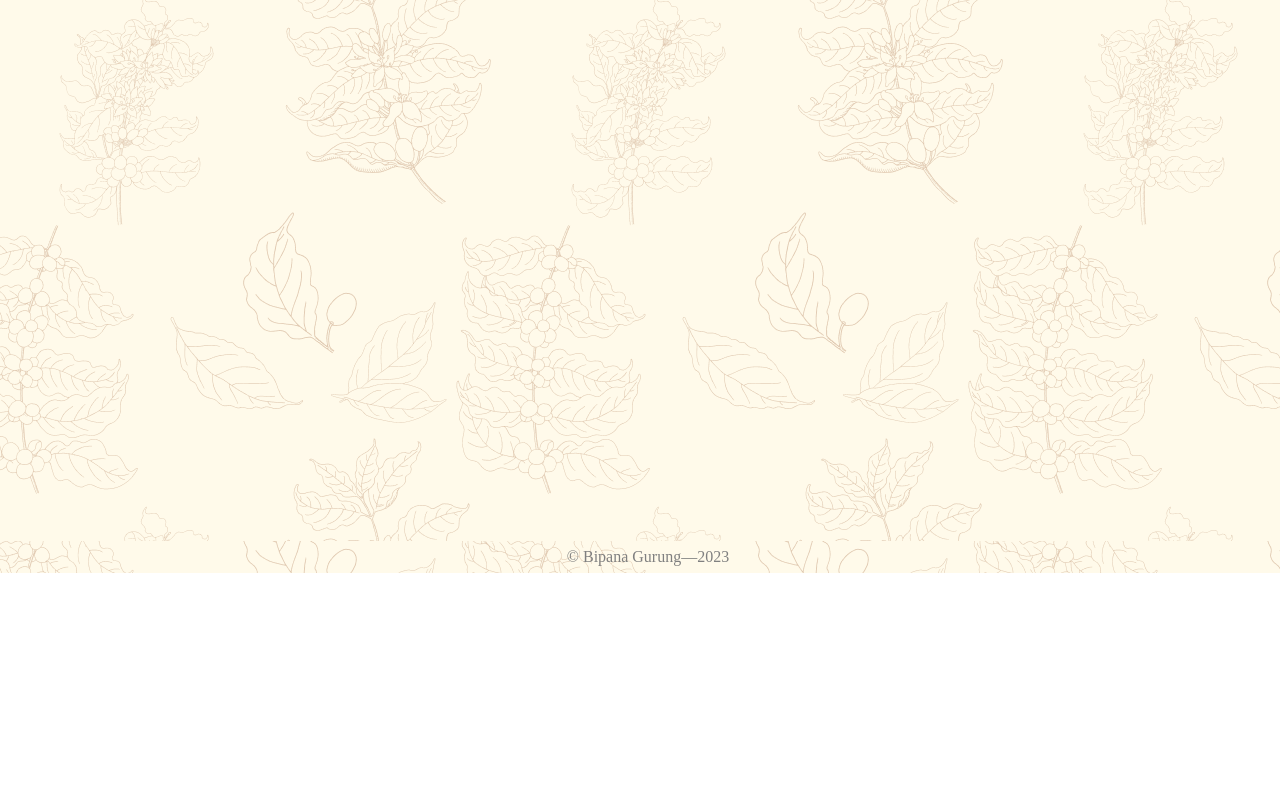
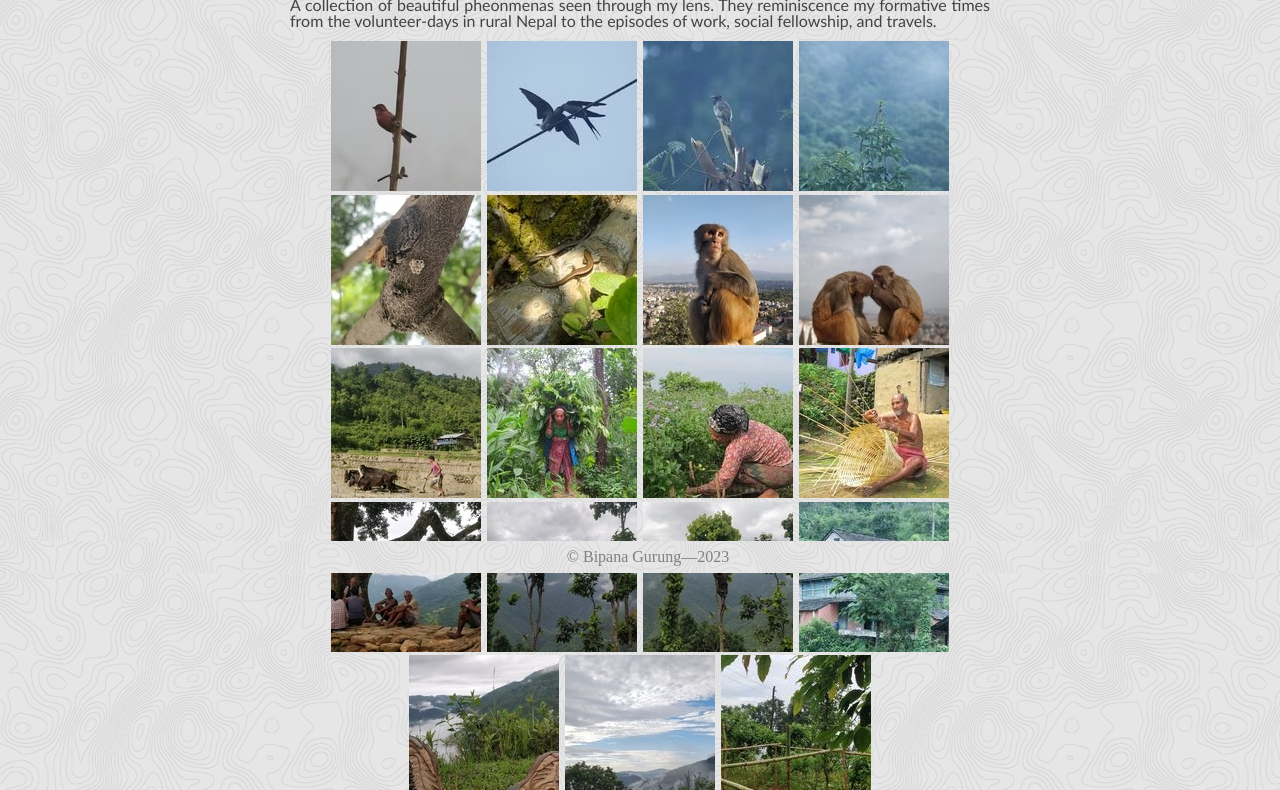
Before and after one commit to BijuAle/bg-website, an Eleventy site: page index.njk in a window 1280 px wide. Shown: the part 227-1017 px from the top of the page. Before the commit the page ends 800 px from the top, so only its background shows below. Built offline with nearby package versions, Linux system fonts and the light colour scheme; Eleventy itself is replaced by a stand-in of ours; files that its build step writes are made by us from their sources.

Commit message:
Add captions

```diff
--- a/_data/photography_photos.json
+++ b/_data/photography_photos.json
@@ -1,7 +1,43 @@
 [
   {
+    "url": "/images/photography/full/bird5.jpg",
+    "alt": "A lone Rosefinch pirched on a sapling.<br><br><small>Sinduli, Nepal | 2023 March</small>",
+    "thumb": "/images/photography/thumb/jpg/bird5.jpg",
+    "thumbAvif": "/images/photography/thumb/avif/bird5.avif",
+    "thumbSize": 150,
+    "width": 1600,
+    "height": 1391
+  },
+  {
+    "url": "/images/photography/full/3.jpg",
+    "alt": "A Swift couple making out on a twisted transmission cable.<br><br><small>Sinduli, Nepal | 2023 March</small>",
+    "thumb": "/images/photography/thumb/jpg/3.jpg",
+    "thumbAvif": "/images/photography/thumb/avif/3.avif",
+    "thumbSize": 150,
+    "width": 2048,
+    "height": 1366
+  },
+  {
+    "url": "/images/photography/full/1.jpg",
+    "alt": "Cuckoos perched on a tree stubs.<br><br><small>Sinduli, Nepal | 2023 March</small>",
+    "thumb": "/images/photography/thumb/jpg/1.jpg",
+    "thumbAvif": "/images/photography/thumb/avif/1.avif",
+    "thumbSize": 150,
+    "width": 2048,
+    "height": 1366
+  },
+  {
+    "url": "/images/photography/full/5.jpg",
+    "alt": "A Crimson Sunbird roosting high up on a mangoo tree.<br><br><small>Sinduli, Nepal | 2023 March</small>",
+    "thumb": "/images/photography/thumb/jpg/5.jpg",
+    "thumbAvif": "/images/photography/thumb/avif/5.avif",
+    "thumbSize": 150,
+    "width": 2048,
+    "height": 1366
+  },
+  {
     "url": "/images/photography/full/bark.jpg",
-    "alt": "bark",
+    "alt": "A clutch of moth eggs on a bark.<br><br><small>Sinduli, Nepal | 2023 March</small>",
     "thumb": "/images/photography/thumb/jpg/bark.jpg",
     "thumbAvif": "/images/photography/thumb/avif/bark.avif",
     "thumbSize": 150,
@@ -9,44 +45,17 @@
     "height": 4608
   },
   {
-    "url": "/images/photography/full/bird5.jpg",
-    "alt": "bird5",
-    "thumb": "/images/photography/thumb/jpg/bird5.jpg",
-    "thumbAvif": "/images/photography/thumb/avif/bird5.avif",
+    "url": "/images/photography/full/salamander.jpg",
+    "alt": "Salamanders. <br><br><small>Sinduli, Nepal | 2023 March</small>",
+    "thumb": "/images/photography/thumb/jpg/salamander.jpg",
+    "thumbAvif": "/images/photography/thumb/avif/salamander.avif",
     "thumbSize": 150,
-    "width": 1600,
-    "height": 1391
-  },
-  {
-    "url": "/images/photography/full/ls2.jpg",
-    "alt": "ls2",
-    "thumb": "/images/photography/thumb/jpg/ls2.jpg",
-    "thumbAvif": "/images/photography/thumb/avif/ls2.avif",
-    "thumbSize": 150,
-    "width": 4608,
-    "height": 2304
-  },
-  {
-    "url": "/images/photography/full/ls3.jpg",
-    "alt": "ls3",
-    "thumb": "/images/photography/thumb/jpg/ls3.jpg",
-    "thumbAvif": "/images/photography/thumb/avif/ls3.avif",
-    "thumbSize": 150,
-    "width": 4608,
-    "height": 2304
-  },
-  {
-    "url": "/images/photography/full/ls.jpg",
-    "alt": "ls",
-    "thumb": "/images/photography/thumb/jpg/ls.jpg",
-    "thumbAvif": "/images/photography/thumb/avif/ls.avif",
-    "thumbSize": 150,
-    "width": 4608,
-    "height": 2304
+    "width": 1800,
+    "height": 1011
   },
   {
     "url": "/images/photography/full/macaque2.jpg",
-    "alt": "macaque2",
+    "alt": "A macaque seated on a stupa merlon. <br><br><small>Swayambhunath Stupa, Kathmandu | 2023 March</small>",
     "thumb": "/images/photography/thumb/jpg/macaque2.jpg",
     "thumbAvif": "/images/photography/thumb/avif/macaque2.avif",
     "thumbSize": 150,
@@ -55,7 +64,7 @@
   },
   {
     "url": "/images/photography/full/macaque3.jpg",
-    "alt": "macaque3",
+    "alt": "Grooming macaques seated on a stupa merlon. <br><br><small>Swayambhunath Stupa, Kathmandu | 2023 March</small>",
     "thumb": "/images/photography/thumb/jpg/macaque3.jpg",
     "thumbAvif": "/images/photography/thumb/avif/macaque3.avif",
     "thumbSize": 150,
@@ -63,8 +72,44 @@
     "height": 4608
   },
   {
+    "url": "/images/photography/full/ls3.jpg",
+    "alt": "A man ploughs the wet field with his oxen.<br><br><small>Gorkha, Nepal | 2019 June</small>",
+    "thumb": "/images/photography/thumb/jpg/ls3.jpg",
+    "thumbAvif": "/images/photography/thumb/avif/ls3.avif",
+    "thumbSize": 150,
+    "width": 4608,
+    "height": 2304
+  },
+  {
+    "url": "/images/photography/full/q.jpg",
+    "alt": "An old woman carrying fodder on with a head strap.<br><br><small>Sinduli, Nepal | 2023 March</small>",
+    "thumb": "/images/photography/thumb/jpg/q.jpg",
+    "thumbAvif": "/images/photography/thumb/avif/q.avif",
+    "thumbSize": 150,
+    "width": 2048,
+    "height": 1484
+  },
+  {
+    "url": "/images/photography/full/2.jpg",
+    "alt": "An old woman pruning her garden.<br><br><small>Sinduli, Nepal | 2023 March</small>",
+    "thumb": "/images/photography/thumb/jpg/2.jpg",
+    "thumbAvif": "/images/photography/thumb/avif/2.avif",
+    "thumbSize": 150,
+    "width": 2048,
+    "height": 1365
+  },
+  {
+    "url": "/images/photography/full/r.jpg",
+    "alt": "An old man hand-weaving a 'Doko', a basket made of bamboo strips.<br><br><small>Sinduli, Nepal | 2023 March</small>",
+    "thumb": "/images/photography/thumb/jpg/r.jpg",
+    "thumbAvif": "/images/photography/thumb/avif/r.avif",
+    "thumbSize": 150,
+    "width": 2048,
+    "height": 1419
+  },
+  {
     "url": "/images/photography/full/men.jpg",
-    "alt": "men",
+    "alt": "Men in rendezvous under a fig tree.<br><br><small>Gorkha, Nepal | Gorkha, July</small>",
     "thumb": "/images/photography/thumb/jpg/men.jpg",
     "thumbAvif": "/images/photography/thumb/avif/men.avif",
     "thumbSize": 150,
@@ -72,17 +117,8 @@
     "height": 2304
   },
   {
-    "url": "/images/photography/full/salamander.jpg",
-    "alt": "salamander",
-    "thumb": "/images/photography/thumb/jpg/salamander.jpg",
-    "thumbAvif": "/images/photography/thumb/avif/salamander.avif",
-    "thumbSize": 150,
-    "width": 1800,
-    "height": 1011
-  },
-  {
     "url": "/images/photography/full/tree2.jpg",
-    "alt": "tree2",
+    "alt": "In a daring feat, a man scales a Sal tree to collect its leaves that would eventually be hand-woven to make plates.<br><br><small>Gorkha, Nepal | 2019 July</small>",
     "thumb": "/images/photography/thumb/jpg/tree2.jpg",
     "thumbAvif": "/images/photography/thumb/avif/tree2.avif",
     "thumbSize": 150,
@@ -91,39 +127,12 @@
   },
   {
     "url": "/images/photography/full/tree.jpg",
-    "alt": "tree",
+    "alt": "In a daring feat, a man scales a Sal tree to collect its leaves that would eventually be hand-woven to make plates.<br><br><small>Gorkha, Nepal | 2019 July</small>",
     "thumb": "/images/photography/thumb/jpg/tree.jpg",
     "thumbAvif": "/images/photography/thumb/avif/tree.avif",
     "thumbSize": 150,
     "width": 2304,
     "height": 4608
-  },
-  {
-    "url": "/images/photography/full/1.jpg",
-    "alt": "kuva 1",
-    "thumb": "/images/photography/thumb/jpg/1.jpg",
-    "thumbAvif": "/images/photography/thumb/avif/1.avif",
-    "thumbSize": 150,
-    "width": 2048,
-    "height": 1366
-  },
-  {
-    "url": "/images/photography/full/2.jpg",
-    "alt": "kuva 2",
-    "thumb": "/images/photography/thumb/jpg/2.jpg",
-    "thumbAvif": "/images/photography/thumb/avif/2.avif",
-    "thumbSize": 150,
-    "width": 2048,
-    "height": 1365
-  },
-  {
-    "url": "/images/photography/full/3.jpg",
-    "alt": "kuva 3",
-    "thumb": "/images/photography/thumb/jpg/3.jpg",
-    "thumbAvif": "/images/photography/thumb/avif/3.avif",
-    "thumbSize": 150,
-    "width": 2048,
-    "height": 1366
   },
   {
     "url": "/images/photography/full/4.jpg",
@@ -134,41 +143,34 @@
     "width": 2048,
     "height": 1366
   },
+
   {
-    "url": "/images/photography/full/5.jpg",
-    "alt": "kuva 5",
-    "thumb": "/images/photography/thumb/jpg/5.jpg",
-    "thumbAvif": "/images/photography/thumb/avif/5.avif",
+    "url": "/images/photography/full/ls.jpg",
+    "alt": "Hills viewed from my perspective.<br><br><small>Gorkha, Nepal | 2023 March</small>",
+    "thumb": "/images/photography/thumb/jpg/ls.jpg",
+    "thumbAvif": "/images/photography/thumb/avif/ls.avif",
     "thumbSize": 150,
-    "width": 2048,
-    "height": 1366
+    "width": 4608,
+    "height": 2304
   },
+
   {
+    "url": "/images/photography/full/ls2.jpg",
+    "alt": "Life and elements in the stratosphere.<br><br><small>Gorkha, Nepal | 2023 March</small>",
+    "thumb": "/images/photography/thumb/jpg/ls2.jpg",
+    "thumbAvif": "/images/photography/thumb/avif/ls2.avif",
+    "thumbSize": 150,
+    "width": 4608,
+    "height": 2304
+  },
+    {
     "url": "/images/photography/full/p.jpg",
-    "alt": "kuva p",
+    "alt": "A bamboo polytunnel for vegetable farming built for the villagers by the Raleigh's ICS volunteer group 'Team Alaiche.'<br><br><small>Gorkha, Nepal | 2019 August</small>",
     "thumb": "/images/photography/thumb/jpg/p.jpg",
     "thumbAvif": "/images/photography/thumb/avif/p.avif",
     "thumbSize": 150,
     "width": 2048,
     "height": 1024
   },
-  {
-    "url": "/images/photography/full/q.jpg",
-    "alt": "kuva q",
-    "thumb": "/images/photography/thumb/jpg/q.jpg",
-    "thumbAvif": "/images/photography/thumb/avif/q.avif",
-    "thumbSize": 150,
-    "width": 2048,
-    "height": 1484
-  },
-  {
-    "url": "/images/photography/full/r.jpg",
-    "alt": "kuva r",
-    "thumb": "/images/photography/thumb/jpg/r.jpg",
-    "thumbAvif": "/images/photography/thumb/avif/r.avif",
-    "thumbSize": 150,
-    "width": 2048,
-    "height": 1419
-  },
   {}
 ]
--- a/_includes/base.njk
+++ b/_includes/base.njk
@@ -5,8 +5,10 @@
         <meta http-equiv="X-UA-Compatible" content="IE=edge">
         <meta name="viewport" content="width=device-width, initial-scale=1.0">
 
-        <title>Bipana | {{title}}</title>
-        <link rel="icon" href="/assets/favicon.ico" sizes="any"><!-- 32×32 -->
+        <title>Bipana | {{ title | default('Bipana Gurung') }}</title>
+
+        <link rel="icon" href="/assets/favicon.ico" sizes="any">
+        <!-- 32×32 -->
         <link rel="stylesheet" href="{{ '/assets/css/reset.css' | url }}">
         <link rel="stylesheet" href="{{ '/assets/css/mystyle.css' | url }}">
         <link rel="stylesheet" href="/assets/css/photoswipe.css">
--- a/assets/css/mystyle.css
+++ b/assets/css/mystyle.css
@@ -5,7 +5,7 @@ header {
     left: 0;
     width: 100%;
     z-index: 1;
-    background: url("../bg.png");
+    background: url("../topo.png");
 }
 
 #siteheading {
@@ -36,7 +36,7 @@ footer {
     padding: .5rem;
     margin-top: 1rem;
     /* background-color: #E9EAD3; */
-    background: url("../bg.png");
+    background: url("../topo.png");
 
 }
 
@@ -45,7 +45,7 @@ body {
     max-width: 700px;
     text-align: center;
     /* background-color: #E9EAD3; */
-    background: url("../bg.png");
+    background: url("../topo.png");
 
 }
 
@@ -65,8 +65,8 @@ main p {
 }
 
 nav ul {
-    background: rgb(9,9,121);
-    background: linear-gradient(90deg, rgba(9,9,121,0.21052170868347342) 19%, rgba(0,212,255,1) 100%, rgba(2,0,36,1) 100%);
+    background: #95959573;
+    /* background: linear-gradient(90deg, rgba(9,9,121,0.21052170868347342) 19%, rgba(0,212,255,1) 100%, rgba(2,0,36,1) 100%); */
     list-style: none;
     text-align: center;
     padding: 0;
@@ -87,16 +87,12 @@ nav li {
 
 nav a {
     border: 1px solid transparent;
-
+    color: rgba(70, 41, 41, 0.932);
 }
 
-nav a:hover {
-    /* transition: .2s;
-    background-color: rgb(136, 136, 196);
-    color: rgb(2, 255, 242);
-    border: 1px solid purple;
-    border-radius: 5%; */
-border-top: 1px solid green;
+nav ul li:hover {
+    background: #53a593;
+    border-radius: 10%;
 }
 
 h1 {
@@ -151,13 +147,16 @@ p {
 
 strong {
     font-weight: bold;
-  }
+}
 
-em{
+em {
     font-style: italic;
 }
 
-section img:hover{
-opacity: 70%;
-transition: .4s;
+section img:hover {
+    opacity: 70%;
+    transition: .4s;
 }
+small{
+    font-size: 1rem;
+}
--- a/index.njk
+++ b/index.njk
@@ -1,7 +1,30 @@
 ---
 layout: base.njk
-eleventyNavigation:
-  key: Home
-  order: 1
+title: Photography
 ---
-Welcome to my website :)
+
+<h1>{{title}}</h1>
+<p>A collection of beautiful pheonmenas seen through my lens. They reminiscence my formative times from the volunteer-days in rural Nepal to the episodes of work, social fellowship, and travels.</p>
+
+{% block content %}
+<!--Photoswipe needs an element with a given ID-->
+<section class="pswp-gallery" id="photogallery">
+
+  {# Iterating all objects in _data/photos.json #}
+  {% for photo in photography_photos -%}
+
+  {# Last object in json is empty so ignore that #}
+  {% if photo.url | length %}
+    <a href="{{ photo.url }}" data-pswp-width="{{ photo.width }}" data-pswp-height="{{ photo.height }}" target="_blank" class="gallery-img">
+      <picture>
+        <!--If the json has an avif thumbnail, add it-->
+        {% if photo.thumbAvif %}<source type="image/avif" srcset="{{ photo.thumbAvif }}">{% endif %}
+        <!--Fallback jpg incase avif is not supported or just not generated. Also, better lighthouse score 😎-->
+        <!--Check if image has an alt text set, defaults to "alt text" if not-->
+        <img loading="lazy" {% if photo.alt %} alt="{{ photo.alt }}"{% else %} alt="alt text"{% endif %} src="{{ photo.thumb }}" width="150px" height="150px">
+      </picture>
+    </a>
+    {% endif %}
+  {%- endfor %}
+</section>
+{% endblock %}
```
Also changed, not shown: assets/topo.png (added).
